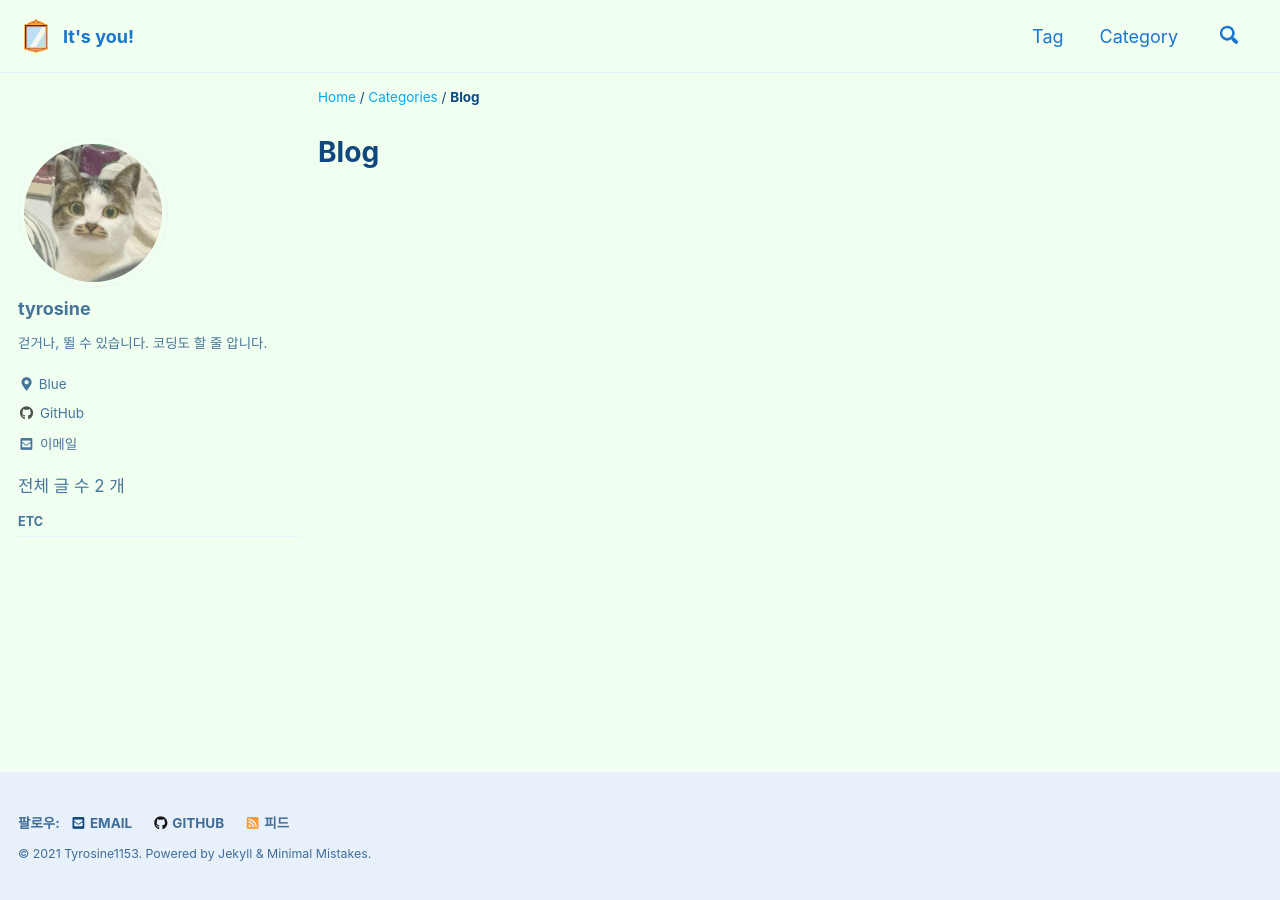
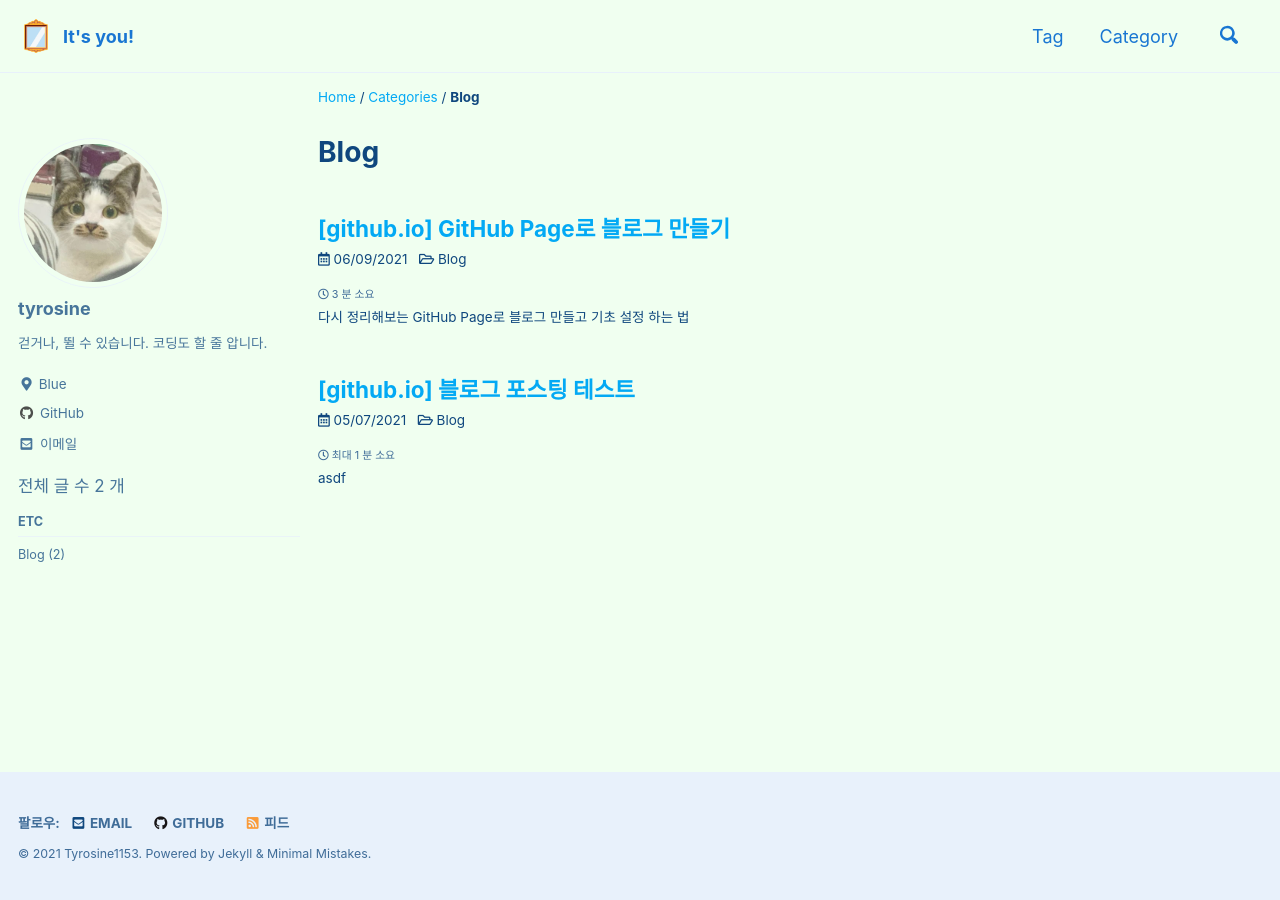
Before and after one commit to tyrosine1153/tyrosine1153.github.io, a Jekyll site: the page built from _pages/categories/category-blog.md, in a window 1280 px wide. Built offline with Jekyll 4.4.1, drawn with Linux system fonts in a browser that asks for light colours; cached includes are drawn as plain includes.

Commit message:
Edit to solve error
게시글에 읽는시간이 중복해서 나오는 것, 사이드바에 카테고리가 제대로 안나오는것 고치려고 시도하는 중

```diff
--- a/_includes/archive-single.html
+++ b/_includes/archive-single.html
@@ -25,14 +25,15 @@
       <a href="{{ post.url | relative_url }}" rel="permalink">{{ title }}</a>
       {% endif %}
     </h2>
-    {% include page__meta.html type=include.type %}
+
     {% if post.categories[0] != null %}
     <p class="archive__item-excerpt"><i class="far fa-calendar-alt"></i> {{ post.date | date: "%m/%d/%Y" }} &nbsp; <i
         class="far fa-folder-open"></i> {{ post.categories }}</p>
     {% else %}
-    <p class="archive__item-excerpt"><i class="far fa-calendar-alt"></i> {{ post.date | date: "%m/%d/%Y" }}
-      {% endif %}
-      {% include page__meta.html type=include.type %}
+      <p class="archive__item-excerpt"><i class="far fa-calendar-alt"></i> {{ post.date | date: "%m/%d/%Y" }}
+    {% endif %}
+
+    {% include page__meta.html type=include.type %}
       {% if post.excerpt %}
     <p class="archive__item-excerpt" itemprop="description">{{ post.excerpt | markdownify | strip_html | truncate: 160
       }}</p>{% endif %}
--- a/_includes/nav_list_main
+++ b/_includes/nav_list_main
@@ -19,7 +19,7 @@
                 <!--Cpp 카테고리 글들을 모아둔 페이지인 /categories/cpp 주소의 글로 링크 연결-->
                 <!--category[1].size 로 해당 카테고리를 가진 글의 개수 표시-->
                 {% for category in site.categories %}
-                    {% if category[0] == "blog" %}
+                    {% if category[0] == "Blog" %}
                         <li><a href="/categories/blog" class="">Blog ({{category[1].size}})</a></li>
                     {% endif %}
                 {% endfor %}
--- a/_pages/categories/category-blog.md
+++ b/_pages/categories/category-blog.md
@@ -8,5 +8,5 @@ sidebar_main: true
 
 
 
-{% assign posts = site.categories.blog %}
+{% assign posts = site.categories.Blog %}
 {% for post in posts %} {% include archive-single.html type=page.entries_layout %} {% endfor %}
```
